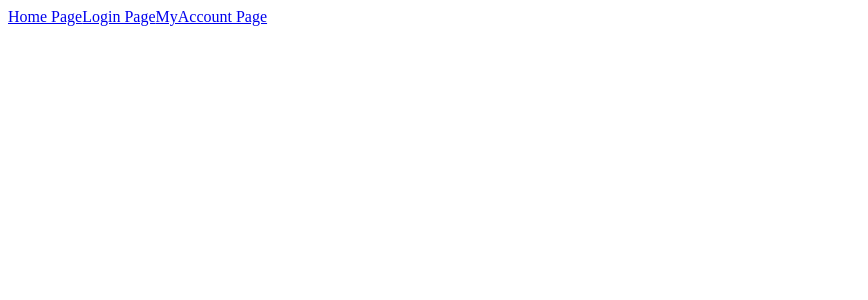
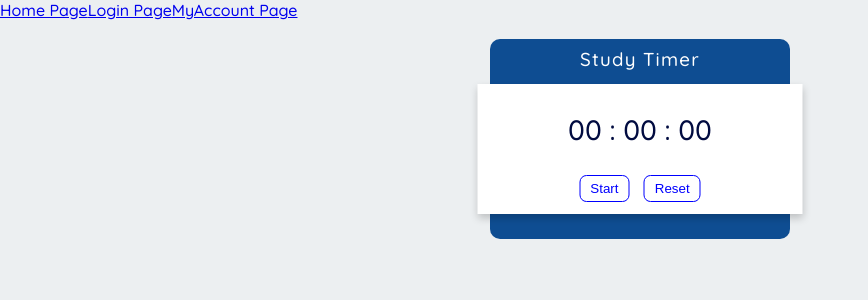
Before and after one commit to SunYerim/22_2_WAP-Project, a React (Create React App) app: page /MyAccount in a window 1280 px wide. Shown: the top 300 px of the page, without its empty margins (0-868 px from the left). Built offline with nearby package versions, Linux system fonts and the light colour scheme.

Commit message:
#5_package 설치 및 timer 적용

```diff
--- a/package.json
+++ b/package.json
@@ -3,6 +3,11 @@
   "version": "0.1.0",
   "private": true,
   "dependencies": {
+    "@fortawesome/fontawesome-svg-core": "^6.2.0",
+    "@fortawesome/free-brands-svg-icons": "^6.2.0",
+    "@fortawesome/free-regular-svg-icons": "^6.2.0",
+    "@fortawesome/free-solid-svg-icons": "^6.2.0",
+    "@fortawesome/react-fontawesome": "^0.2.0",
     "@testing-library/jest-dom": "^5.16.5",
     "@testing-library/react": "^13.4.0",
     "@testing-library/user-event": "^13.5.0",
--- a/src/components/Login/Login.jsx
+++ b/src/components/Login/Login.jsx
@@ -1,8 +1,8 @@
 import React from "react";
 import S from "./styled";
-//import styled, { css } from "styled-components";
 import { Link } from "react-router-dom";
-//import { useState } from "react";
+import { useState } from "react";
+import axios from "axios";
 
 const Login = () => {
   return (
--- a/src/components/MyAccount/MyAccount.jsx
+++ b/src/components/MyAccount/MyAccount.jsx
@@ -1,9 +1,10 @@
 import React from "react";
 import { Link } from "react-router-dom";
 import S from "./styled";
+import Timer from "../MyAccount/Timer/Timer";
 
 const MyAccount = () => {
-  <S.Content>"hihi"</S.Content>;
+  return <Timer />;
 };
 
 export default MyAccount;
--- /dev/null
+++ b/src/components/MyAccount/Timer/Timer.css
@@ -0,0 +1,59 @@
+@import url("https://fonts.googleapis.com/css2?family=Quicksand:wght@500&display=swap");
+
+body {
+  margin: 0;
+  font-family: "Quicksand", sans-serif;
+  background-color: #eceff1;
+  color: #010b40;
+}
+
+.app {
+  background-color: #0e4d92;
+  margin: 0 auto;
+  width: 300px;
+  height: 200px;
+  position: relative;
+  border-radius: 10px;
+}
+
+h3 {
+  color: white;
+  text-align: center;
+  padding-top: 8px;
+  letter-spacing: 1.2px;
+  font-weight: 500;
+}
+
+p {
+  font-size: 28px;
+}
+
+.stopwatch-card {
+  position: absolute;
+  text-align: center;
+  background-color: white;
+  box-shadow: 0 4px 8px 0 rgba(0, 0, 0, 0.2);
+  width: 325px;
+  height: 130px;
+  top: 110px;
+  left: 50%;
+  transform: translate(-50%, -50%);
+}
+
+button {
+  outline: none;
+  background: transparent;
+  border: 1px solid blue;
+  padding: 5px 10px;
+  border-radius: 7px;
+  color: blue;
+  cursor: pointer;
+}
+
+.buttons {
+  display: flex;
+  justify-content: space-evenly;
+  width: 150px;
+  margin: 0 auto;
+  margin-top: 5px;
+}
--- /dev/null
+++ b/src/components/MyAccount/Timer/Timer.jsx
@@ -0,0 +1,70 @@
+import React, { useState, useRef } from "react";
+import { FontAwesomeIcon } from "@fortawesome/react-fontawesome";
+import { faClock } from "@fortawesome/free-regular-svg-icons";
+import "./Timer.css";
+
+const element = <FontAwesomeIcon icon={faClock} />;
+const Timer = () => {
+  const [timer, setTimer] = useState(0);
+  const [isActive, setIsActive] = useState(false);
+  const [isPaused, setIsPaused] = useState(false);
+  const countRef = useRef(null);
+
+  const handleStart = () => {
+    setIsActive(true);
+    setIsPaused(true);
+    countRef.current = setInterval(() => {
+      setTimer((timer) => timer + 1);
+    }, 1000);
+  };
+
+  const handlePause = () => {
+    clearInterval(countRef.current);
+    setIsPaused(false);
+  };
+
+  const handleResume = () => {
+    setIsPaused(true);
+    countRef.current = setInterval(() => {
+      setTimer((timer) => timer + 1);
+    }, 1000);
+  };
+
+  const handleReset = () => {
+    clearInterval(countRef.current);
+    setIsActive(false);
+    setIsPaused(false);
+    setTimer(0);
+  };
+
+  const formatTime = () => {
+    const getSeconds = `0${timer % 60}`.slice(-2);
+    const minutes = `${Math.floor(timer / 60)}`;
+    const getMinutes = `0${minutes % 60}`.slice(-2);
+    const getHours = `0${Math.floor(timer / 3600)}`.slice(-2);
+
+    return `${getHours} : ${getMinutes} : ${getSeconds}`;
+  };
+
+  return (
+    <div className="app">
+      <h3>Study Timer</h3>
+      <div className="stopwatch-card">
+        <p>{formatTime()}</p>
+        <div className="buttons">
+          {!isActive && !isPaused ? (
+            <button onClick={handleStart}>Start</button>
+          ) : isPaused ? (
+            <button onClick={handlePause}>Pause</button>
+          ) : (
+            <button onClick={handleResume}>Resume</button>
+          )}
+          <button onClick={handleReset} disabled={!isActive}>
+            Reset
+          </button>
+        </div>
+      </div>
+    </div>
+  );
+};
+export default Timer;
--- a/src/pages/MyAccountPage.jsx
+++ b/src/pages/MyAccountPage.jsx
@@ -1,8 +1,13 @@
 import React from "react";
 import MyAccount from "../components/MyAccount/MyAccount";
+import Timer from "../components/MyAccount/Timer/Timer";
 
 const MyAccountPage = () => {
-  return <MyAccount />;
+  return (
+    <MyAccount>
+      <Timer />
+    </MyAccount>
+  );
 };
 
 export default MyAccountPage;
```
Also changed, not shown: 2 other files (tests, documents, lock files or other folders).
